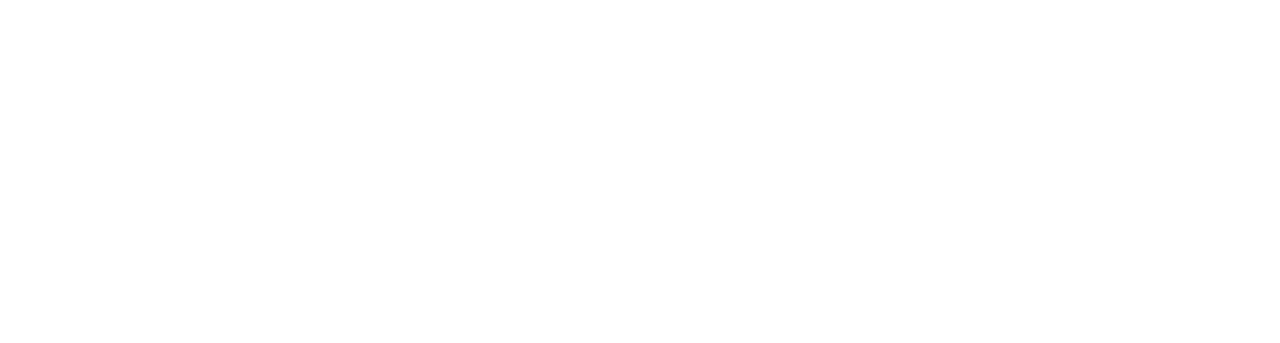
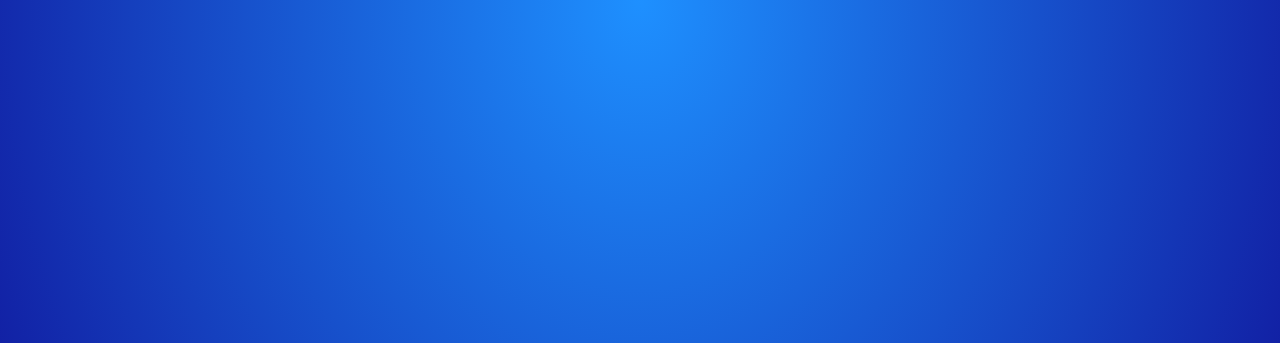
Before and after one commit to VickyKoblinski/collab-timer, a plain HTML site: page index.html in a window 1280 px wide. Shown: the top 343 px of the page. Drawn offline with nearby package versions, Linux system fonts and the light colour scheme.

Commit message:
Added Radiant background

```diff
--- a/main.css
+++ b/main.css
@@ -4,6 +4,8 @@ body {
     position: relative;
     height: 100vh;
     width: 100vw;
+    background: radial-gradient(ellipse at top, #1E90FF, #0e008a),
+                radial-gradient(ellipse at bottom, rgb(105, 180, 255), transparent);
 }
 
 div.outer-container {
```
